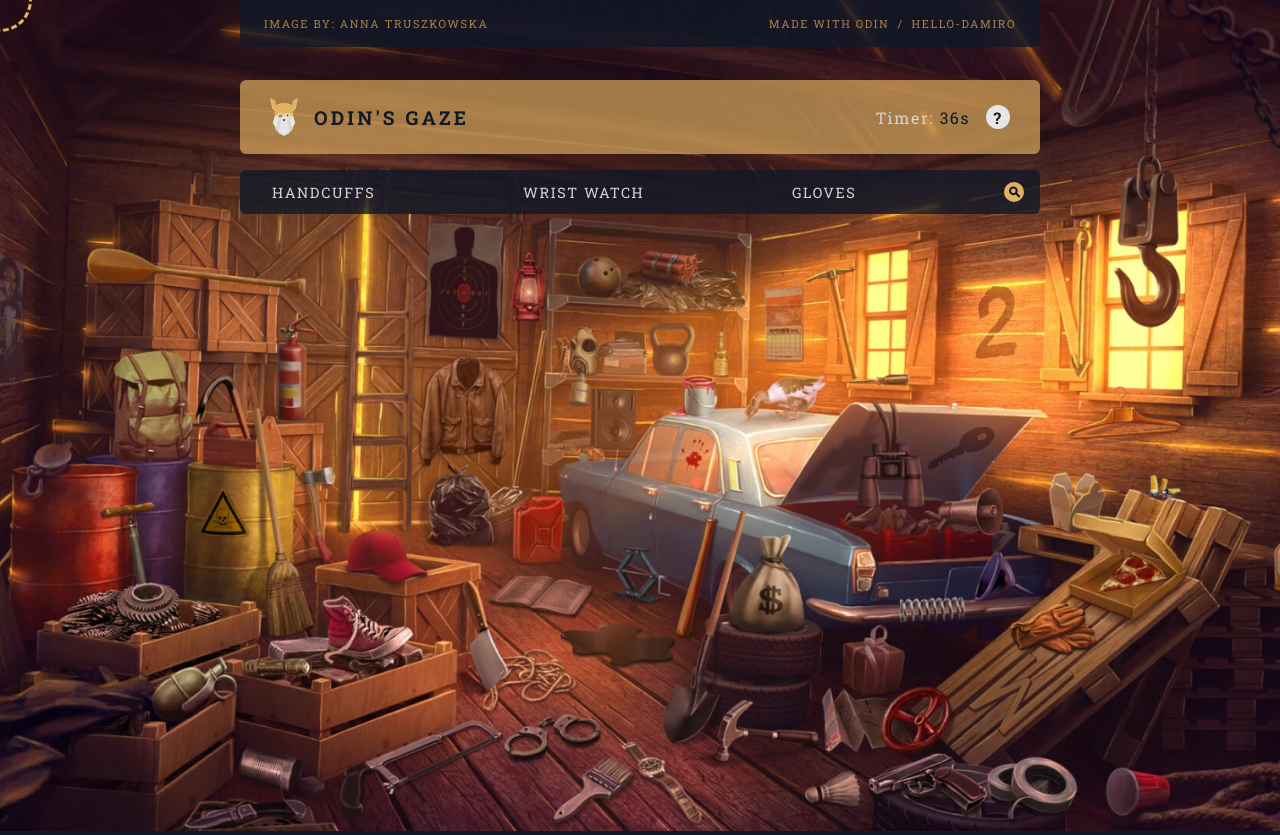
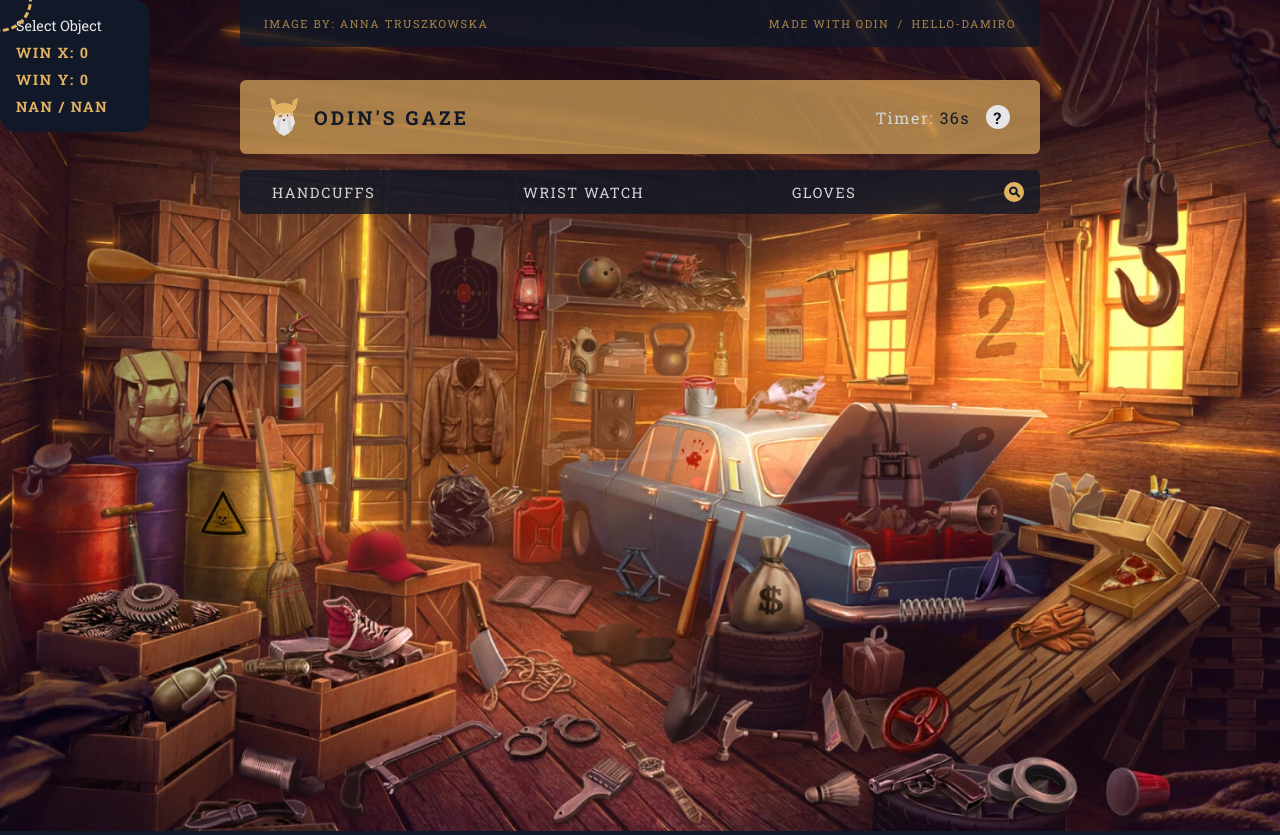
Before and after one commit to hello-damiro/odins-gaze, a React (Create React App) app: page / in a window 1280 px wide. Built offline with nearby package versions, Linux system fonts and the light colour scheme.

Commit message:
cursor/tooltip sync

```diff
--- a/src/components/Canvas.jsx
+++ b/src/components/Canvas.jsx
@@ -1,4 +1,5 @@
 import React, { useEffect, useState, useReducer } from 'react';
+import Tooltip from './Tooltip';
 import Object from './Object';
 import ObjectImage from './ObjectImage';
 import { useCursorPosition } from './hooks/CursorPositionContext';
@@ -62,6 +63,7 @@ function Canvas() {
     return (
         <main>
             <div className="game-image ">
+                <Tooltip />
                 <div className="markers">
                     {objectState.map((object) => (
                         <Object key={object.id} object={object} show={object.shown} />
--- a/src/components/Main.jsx
+++ b/src/components/Main.jsx
@@ -7,7 +7,6 @@ import ObjectList from './ObjectList';
 import Footer from './Footer';
 // import TopScoreList from './TopScoreList';
 import Cursor from './Cursor';
-import Tooltip from './Tooltip';
 
 function Main() {
     return (
@@ -16,7 +15,6 @@ function Main() {
                 <div className="container">
                     <Header />
                     <Cursor />
-                    <Tooltip />
                     <ObjectList />
                     {/* <StoryLine /> */}
                     {/* <GetName /> */}
--- a/src/components/Tooltip.jsx
+++ b/src/components/Tooltip.jsx
@@ -7,7 +7,7 @@ function Tooltip() {
     const cursorVp = useCursorPosition().viewport;
 
     const [tipClass, setTipClass] = useState('');
-    const [toggle, setToggle] = useState(false);
+    const [toggle, setToggle] = useState(true);
 
     useLayoutEffect(() => {
         const vert = cursorVp.y < 50 ? 'top' : 'bottom';
--- a/src/styles/index.css
+++ b/src/styles/index.css
@@ -116,7 +116,7 @@ main {
 .tooltip {
     --offset: 5%;
     position: absolute;
-    z-index: -2;
+    z-index: 11;
     display: flex;
     flex-direction: column;
     gap: 8px;
```
